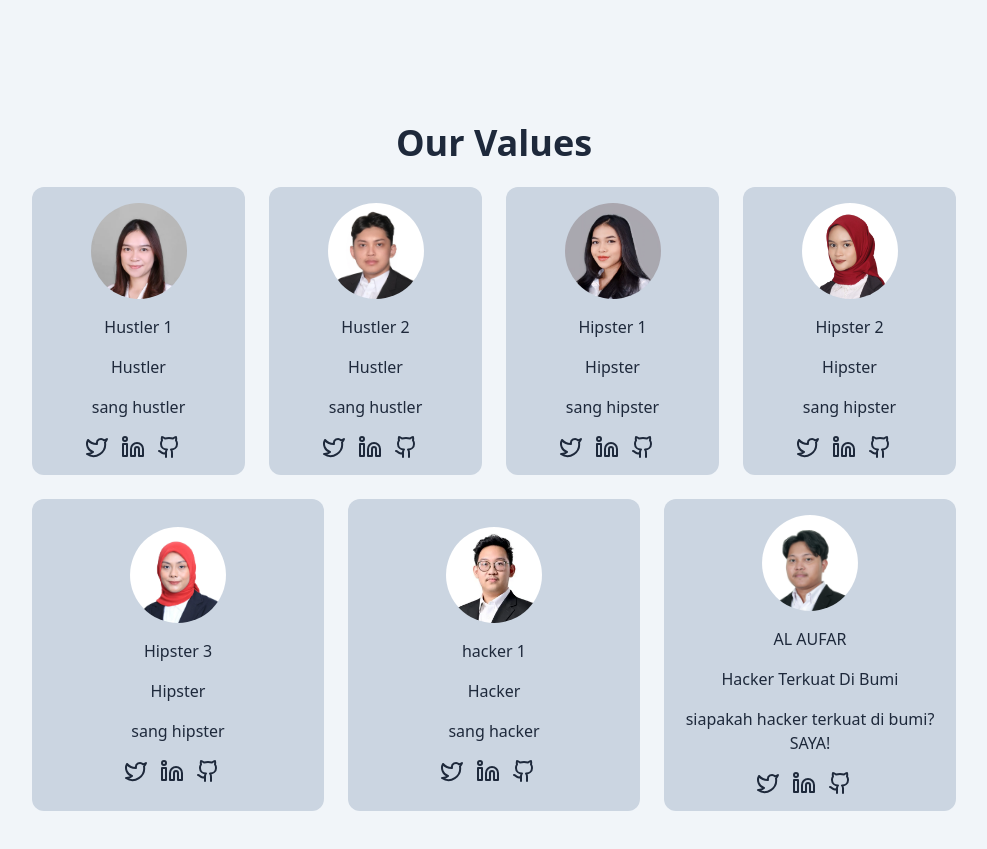
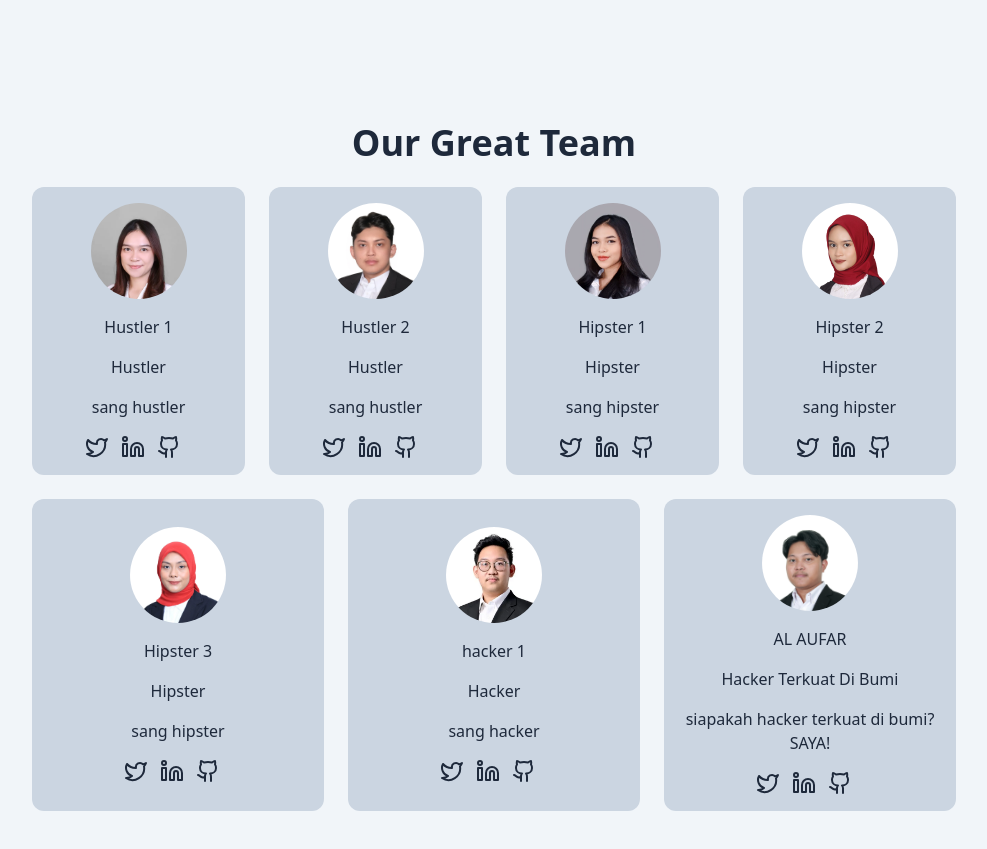
Before and after one commit to aryaprims/landing-page, a React (Vite) app: page / in a window 1280 px wide. Shown: the part 3020-3869 px from the top of the page, without its empty margins (146-1133 px from the left). Built offline with nearby package versions, Linux system fonts and the light colour scheme.

Commit message:
value & team

```diff
--- a/src/components/Hero.tsx
+++ b/src/components/Hero.tsx
@@ -9,7 +9,7 @@ export default function Hero() {
               Digitalisasi, Edukasi, Berprestasi!
             </p>
             <a
-              href='#features'
+              href='#values'
               className='py-4 px-8 bg-teal-500 text-white rounded-xl w-fit'
             >
               Explore Features
--- a/src/components/Team.tsx
+++ b/src/components/Team.tsx
@@ -4,7 +4,7 @@ export default function Team() {
   return (
     <section id='team' className='py-32'>
       <div className='container flex flex-col gap-6'>
-        <h2 className='text-4xl text-center font-semibold'>Our Values</h2>
+        <h2 className='text-4xl text-center font-semibold'>Our Great Team</h2>
         <div className='lg:w-3/4 lg:mx-auto grid grid-cols-1 lg:grid-cols-12 gap-6'>
           {members.map((member, index) => (
             <div
```
